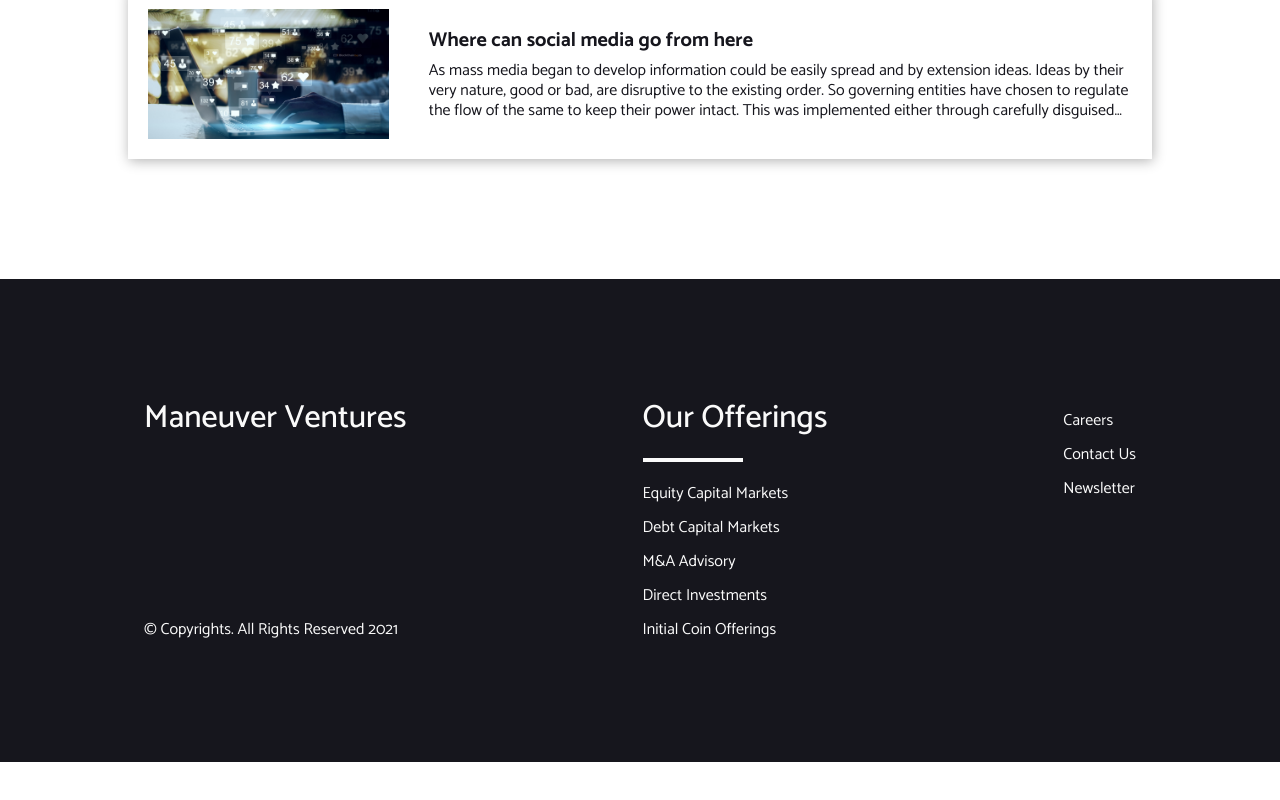
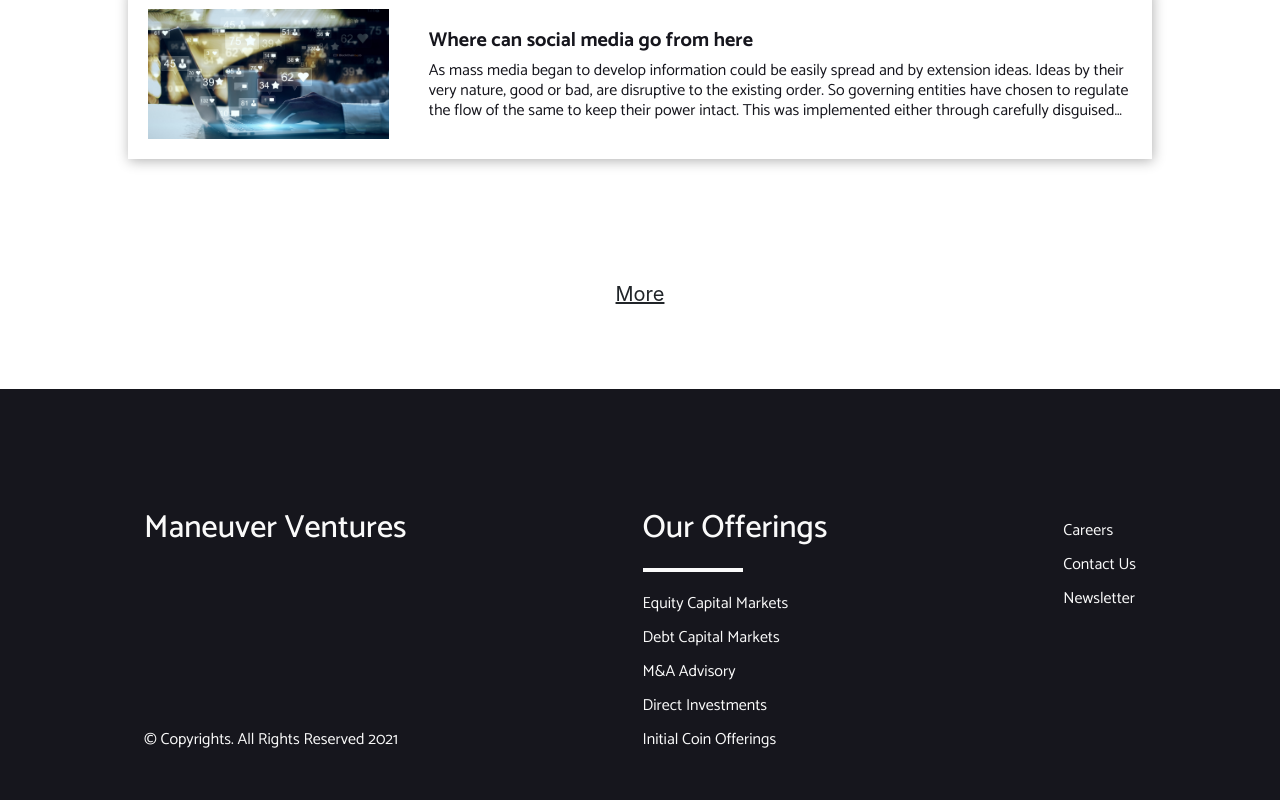
Before and after one commit to mritunjaysaha/project-1, a Next.js app: page / in a window 1280 px wide. Shown: the part 5294-6094 px from the top of the page. Before the commit the page ends 6056 px from the top, so only its background shows below. Built offline with nearby package versions, Linux system fonts and the light colour scheme.

Commit message:
added more button for the blogs

```diff
--- a/src/body.jsx
+++ b/src/body.jsx
@@ -2,9 +2,9 @@ import styles from "../styles/body.module.scss";
 import { Cards } from "./cards";
 import { TeamPageCards } from "./teamPageCards";
 import { offeringsData, clienteleData, teamData } from "../data";
-
 import Zoom from "react-reveal";
 import { BlogSection } from "../src/blogs/blogSection";
+import { Anchor } from "../src/atoms/anchor";
 
 export function Body() {
     return (
@@ -118,6 +118,9 @@ export function Body() {
                 </h3>
 
                 <BlogSection />
+                <div className={styles.moreButton}>
+                    <Anchor name="more" href="/blogs" />
+                </div>
             </section>
         </>
     );
--- a/styles/body.module.scss
+++ b/styles/body.module.scss
@@ -149,3 +149,13 @@
         }
     }
 }
+
+.moreButton {
+    width: max-content;
+    margin: 0 auto 8rem auto;
+
+    font-size: $fs-medium;
+
+    text-transform: capitalize;
+    text-decoration: underline;
+}
```
